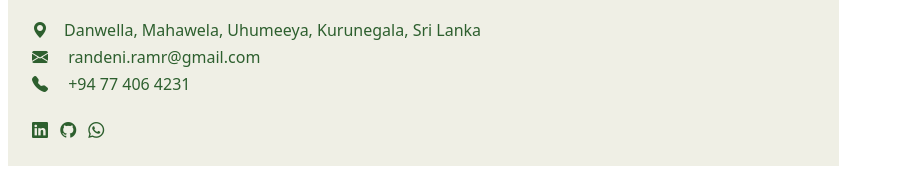
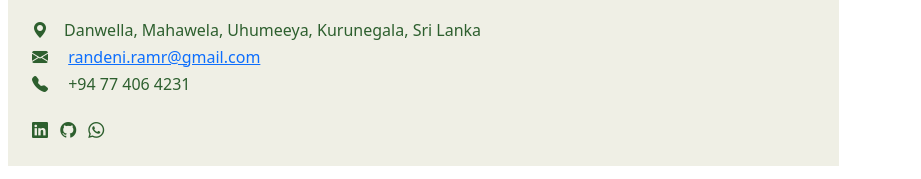
Before and after one commit to ManojRAMR/CV-Online-Version, a plain HTML site: page index.html in a window 1280 px wide. Shown: the part 199-378 px from the top of the page, 359-1280 px from the left. Drawn offline with nearby package versions, Linux system fonts and the light colour scheme.

Commit message:
Change email link to clickable

```diff
--- a/index.html
+++ b/index.html
@@ -85,7 +85,9 @@
                     <span class="hdeader__content-icon">
                       <i class="bi bi-envelope-fill"></i
                     ></span>
-                    randeni.ramr@gmail.com
+                    <a href="mailto:randeni.ramr@gmail.com"
+                      >randeni.ramr@gmail.com</a
+                    >
                   </p>
                   <!-- mobile -->
                   <p class="header__content h6">
```
